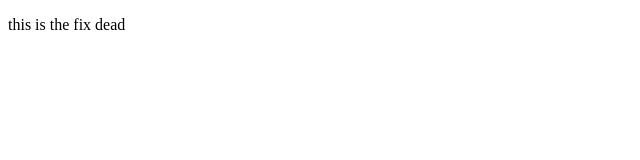
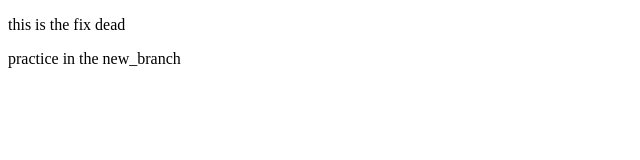
Before and after one commit to pranay2008IM/stupid, a plain HTML site: page neefix.html in a window 1280 px wide. Shown: the whole page, without its empty margins (0-640 px from the left). Drawn offline with Linux system fonts and the light colour scheme.

Commit message:
added to the neefix

```diff
--- a/neefix.html
+++ b/neefix.html
@@ -9,5 +9,6 @@
     <P>
         this is the fix dead
     </P>
+    <p>practice in the new_branch</p>
 </body>
 </html>
```
